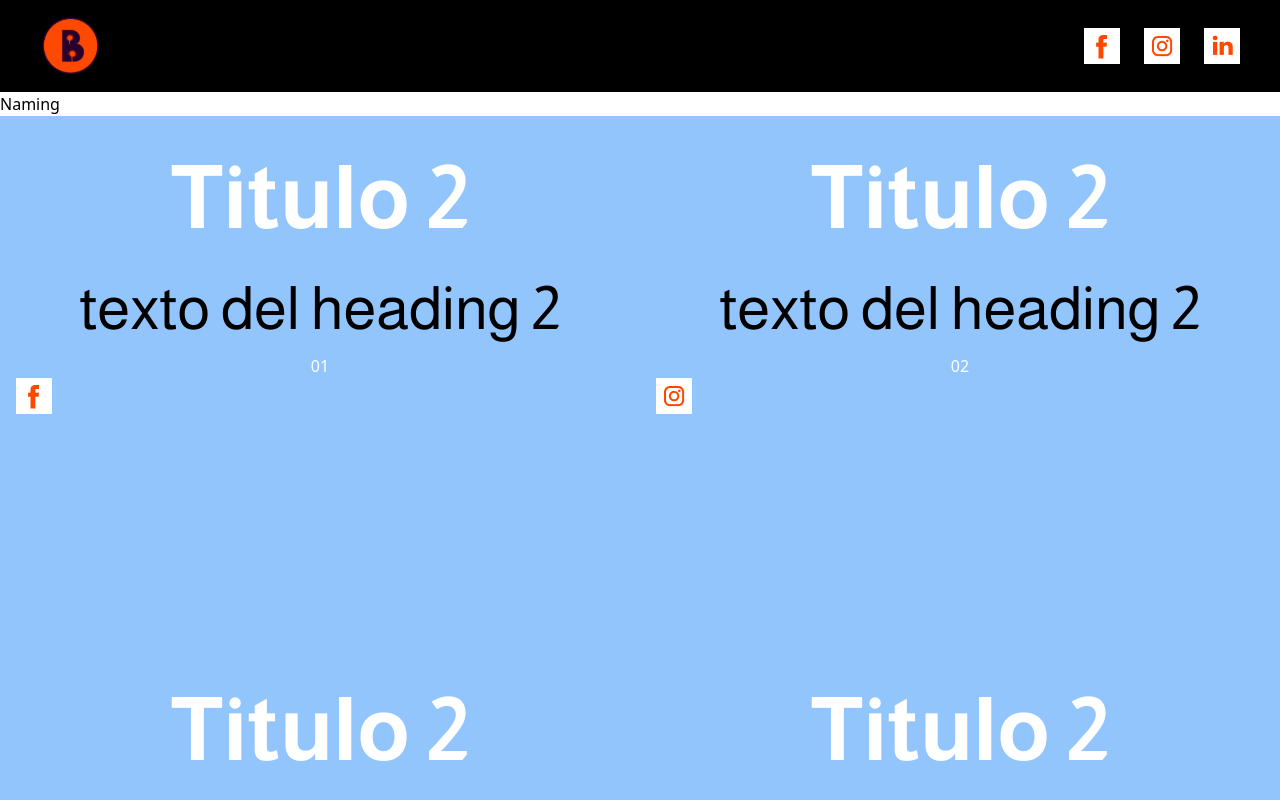
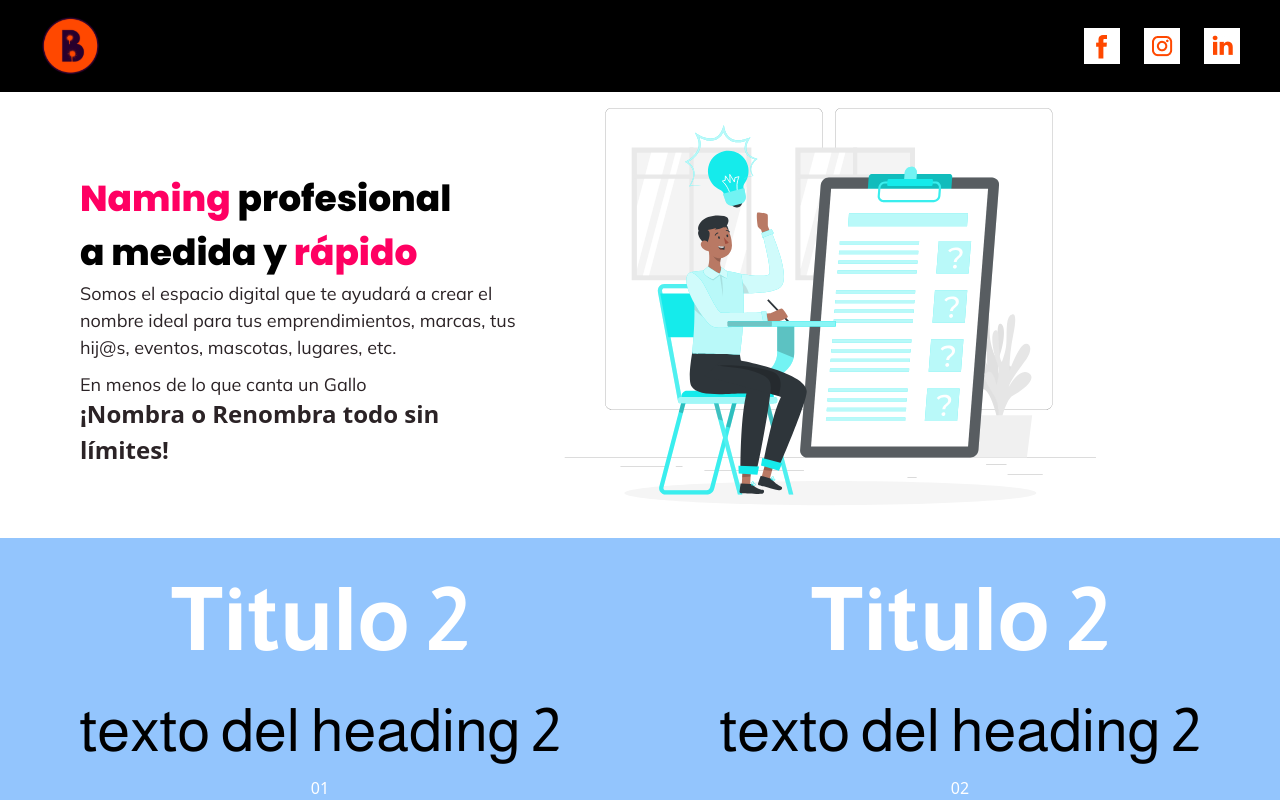
Before and after one commit to DavidCondoriAguilar/Ciclos-Bazh, a React (Vite) app: page / in a window 1280 px wide. Shown: the top 800 px of the page. Built offline with nearby package versions, Linux system fonts and the light colour scheme.

Commit message:
update-first-section

```diff
--- a/index.html
+++ b/index.html
@@ -8,7 +8,8 @@
     <link href="https://fonts.googleapis.com/css2?family=Almarai:wght@400;700&display=swap" rel="stylesheet">
     <link href="https://fonts.googleapis.com/css2?family=Inter&display=swap" rel="stylesheet">
     <link href="https://fonts.googleapis.com/css2?family=Nunito+Sans:opsz,wght@6..12,700&display=swap" rel="stylesheet">
-
+    <link href="https://fonts.googleapis.com/css2?family=Poppins:wght@800&display=swap" rel="stylesheet">
+    <link href="https://fonts.googleapis.com/css2?family=Mulish&display=swap" rel="stylesheet">
     <title>Bazh Graffiti</title>
   </head>
   <body>
--- a/src/components/CardImg.jsx
+++ b/src/components/CardImg.jsx
@@ -1,5 +1,3 @@
-import React from 'react'
-
 export const CardImg = ({number, logo}) => {
     return (
         <div className="bg-blue-300 hover:bg-red-500 p-4 w-[100%] h-[532px] text-white text-center">
--- /dev/null
+++ b/src/home/FirstSection.jsx
@@ -0,0 +1,30 @@
+import reading from "./../../public/images/Group-240.svg";
+
+export default function FirstSection() {
+  return (
+    <section className="grid grid-cols-2 gap-4 p-4 w-[1112px] h-[446.06px]">
+      <article className="col-span-1 col-sm-span-1  p-16">
+        <h3 className="font-poppins font-extrabold text-[36px] letter-spacing-[0.3px] ">
+          <span className="text-[#FF0062]">Naming </span>profesional <br /> a
+          medida y <span className="text-[#FF0062]">rápido</span>
+        </h3>
+        <div className="w-[455.92px] h-[116px]">
+        <p className="text-[#2b2326]  text-[18px] font-mulish ">
+          Somos el espacio digital que te ayudará a crear el nombre ideal para
+          tus emprendimientos, marcas, tus hij@s, eventos, mascotas, lugares,
+          etc.
+        </p>
+        <p className="text-[#2b2326] text-[18px] font-mulish py-[10px]">
+          En menos de lo que canta un Gallo
+        </p>
+        </div>
+        <h4 className="text-[#2B2326] text-[24px] font-extrabold line-height-normal w-[422px]">
+          ¡Nombra o Renombra todo sin <br /> límites!
+        </h4>
+      </article>
+      <article className="col-span-1 col-sm-span-1">
+        <img src={reading} alt="Imagen" />
+      </article>
+    </section>
+  );
+}
--- a/src/home/MainLayout.jsx
+++ b/src/home/MainLayout.jsx
@@ -1,20 +1,15 @@
 import { CardImg } from "../components/CardImg";
+import FirstSection from "./FirstSection";
 
 export default function MainLayout() {
   return (
     <>
-    <section>
-      Naming
-    </section>
-      <section className="grid grid-cols-2 sm-">
-        <CardImg number="01" logo="images/facebook.jpg"/>
-        <CardImg number="02" logo="images/instagram.jpg"/>
-        <CardImg number="03" logo="images/linkedin.jpg"/>
-        <CardImg number="04" logo="images/facebook.jpg"/>
-        <CardImg number="01" logo="images/facebook.jpg"/>
-        <CardImg number="02" logo="images/instagram.jpg"/>
-        <CardImg number="03" logo="images/linkedin.jpg"/>
-        <CardImg number="04" logo="images/facebook.jpg"/>
+      <FirstSection/>
+      <section className="grid grid-cols-2">
+        <CardImg number="01" logo="images/facebook.jpg" />
+        <CardImg number="02" logo="images/instagram.jpg" />
+        <CardImg number="03" logo="images/linkedin.jpg" />
+        <CardImg number="04" logo="images/facebook.jpg" />
       </section>
     </>
   );
--- a/src/index.css
+++ b/src/index.css
@@ -14,6 +14,9 @@
     @apply  font-almarai text-[20px] xl:text-[60px]
     text-black
   }
+  .textH3 {
+    @apply font-almarai sm-text-[16px] font-extrabold xl-text-[88px] text-black tracking-[4%]
+  }
   .textFooter{
     @apply text-[#fff] font-nunito text-right text-[16px] font-bold leading-[24px]
   }
--- a/tailwind.config.js
+++ b/tailwind.config.js
@@ -6,7 +6,9 @@ export default {
       fontFamily: {
         almarai: ["Almarai", "sans"],
         inter: ["Inter", "sans-serif"],
-        nunito:["'Nunito Sans', sans-serif;"]
+        nunito:["'Nunito Sans',' sans-serif'"],
+        poppins:["Poppins", "sans-serif"],
+        mulish:["Mulish", "sans-serif"]
       },
     },
   },
```
Also changed, not shown: public/images/Group-240.svg (added).
